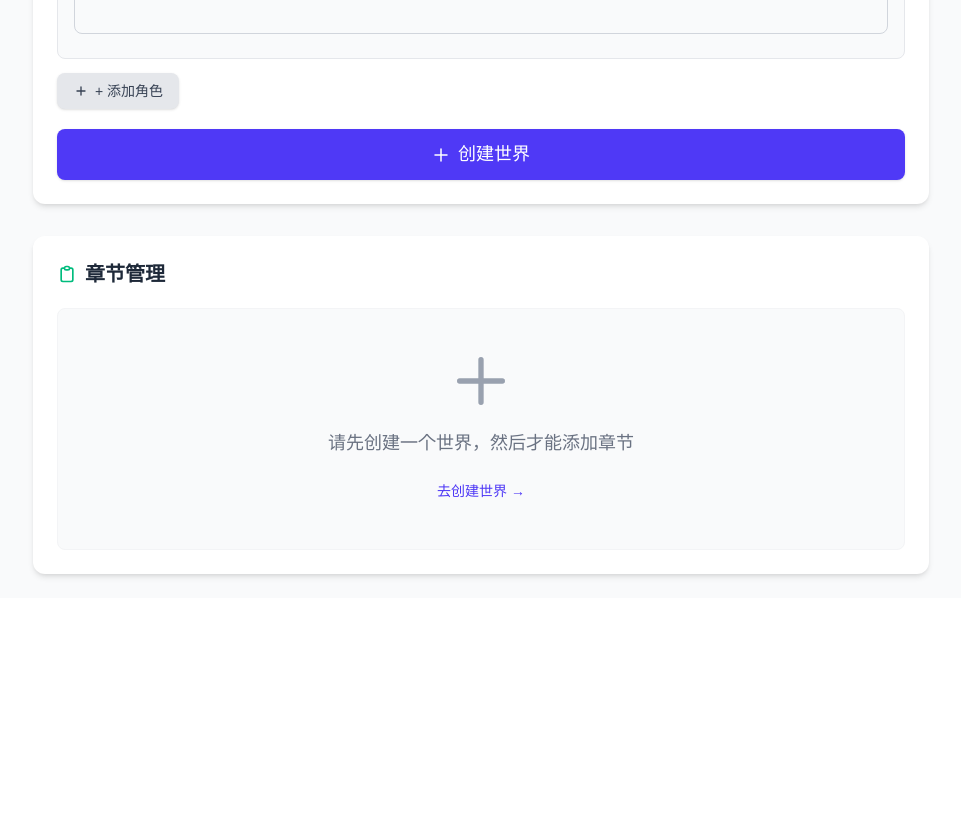
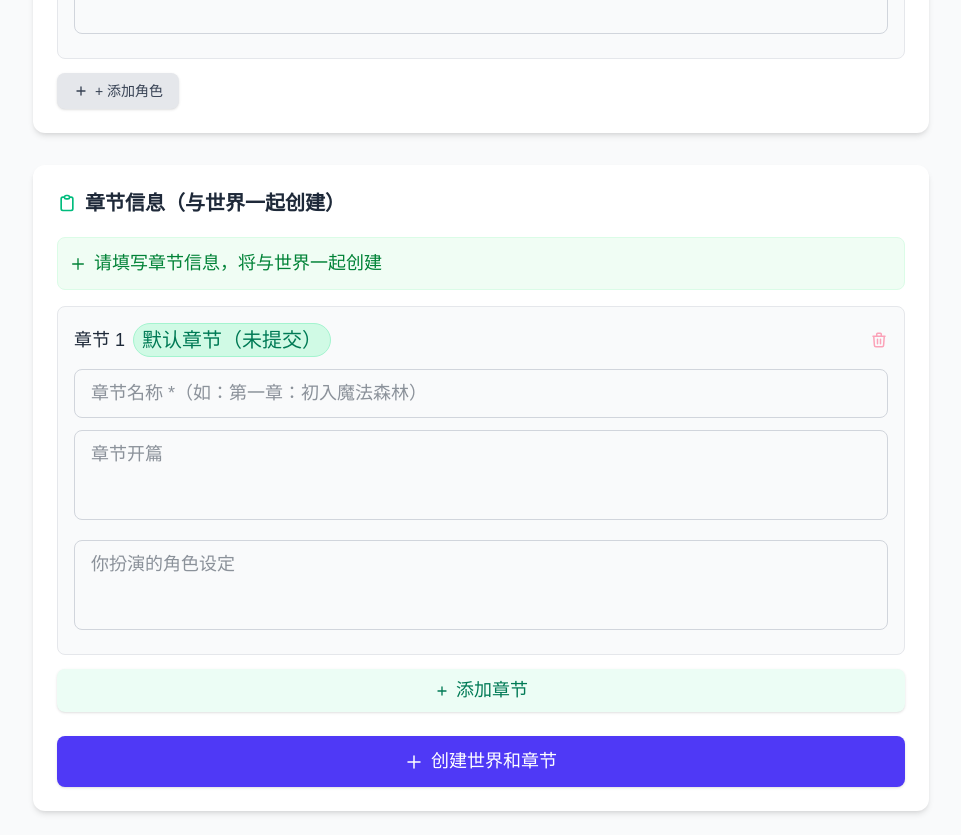
Before and after one commit to Xiangbingyu/ai-fantasy-assistant-frontend, a Next.js app: page /hall/1/world-chapters in a window 1280 px wide. Shown: the part 2320-3155 px from the top of the page, without its empty margins (159-1120 px from the left). Before the commit the page ends 2918 px from the top, so only its background shows below. Built offline with nearby package versions, Linux system fonts and the light colour scheme.

Commit message:
feat(章节管理): 重构章节创建流程与世界创建合并
添加使用说明区域并优化章节管理逻辑
移除单独章节创建功能，改为与世界一起创建
增加章节名称必填校验和提示信息
优化公开世界模板引用时的权限控制

```diff
--- a/app/hall/[userId]/world-chapters/page.tsx
+++ b/app/hall/[userId]/world-chapters/page.tsx
@@ -34,8 +34,7 @@ export default function WorldChaptersPage() {
 
   // 新增：章节创建成功的Toast状态
   const [showChapterToast, setShowChapterToast] = useState(false);
-  // 新增：控制“添加新章节”按钮权限
-  const [hasCreatedChapters, setHasCreatedChapters] = useState(false);
+  // 移除hasCreatedChapters状态，不再需要单独控制添加章节按钮
   // 新增：章节删除加载状态（键=章节前端id，值=是否正在删除，防止重复点击）
   const [chapterDeletingIds, setChapterDeletingIds] = useState<Record<string, boolean>>({});
 
@@ -159,10 +158,13 @@ export default function WorldChaptersPage() {
     setError(null);
 
     try {
-      // 调用章节接口：需传入worldId和creator_user_id
-      const res = await fetch(
-        `/api/db/worlds/${worldId}/chapters?creator_user_id=${currentUserId}`
-      );
+      // 根据访问来源决定是否传递creator_user_id参数
+      // 从世界卡片进入时(enterFrom === 'card')不传递creator_user_id，这样非创造者也能看到章节
+      const url = enterFrom === 'card'
+        ? `/api/db/worlds/${worldId}/chapters`
+        : `/api/db/worlds/${worldId}/chapters?creator_user_id=${currentUserId}`;
+
+      const res = await fetch(url);
       if (!res.ok) throw new Error('加载章节数据失败');
 
       const chapterData = await res.json();
@@ -192,7 +194,7 @@ export default function WorldChaptersPage() {
       }
 
       setChapters(formattedChapters);
-      setHasCreatedChapters(formattedChapters.length > 0);
+      // 移除setHasCreatedChapters调用，因为该状态变量已删除
 
     } catch (err) {
       const errMsg = err instanceof Error ? err.message : '加载章节时发生未知错误';
@@ -327,7 +329,7 @@ export default function WorldChaptersPage() {
   });
 
 
-  // 2. 章节表单状态：初始化时apiId设为null
+  // 章节表单状态：只保留一个章节，与世界一起创建
   const [chapters, setChapters] = useState<ChapterForm[]>([
     {
       id: '1',
@@ -400,20 +402,17 @@ export default function WorldChaptersPage() {
     );
   };
 
-  // 3. 新增章节：apiId初始设为null
+  // 新增：添加章节函数
   const addChapter = () => {
-    const newId = Date.now().toString();
-    setChapters(prev => [
-      ...prev,
-      {
+    const newId = `chapter-${Date.now()}`;
+    setChapters(prev => [...prev, {
       id: newId,
-        apiId: null, // 新章节默认无apiId
+      apiId: null,
       name: '',
       opening: '',
       background: '',
       isSubmitted: false
-      }
-    ]);
+    }]);
   };
 
   // 【关键修改1】修改removeChapter：新增后端DELETE请求逻辑（保持不变）
@@ -462,15 +461,30 @@ export default function WorldChaptersPage() {
     }
   };
 
-  // 提交世界表单（修改：汇总7个对话主角设定项）
+  // 提交世界表单（修改：汇总7个对话主角设定项，支持创建多个章节）
   const handleCreateWorld = async () => {
 
   setError(null);
   setSuccess(null);
   setWorldLoading(true);
 
+  // 校验必填字段
   if (!worldForm.name.trim()) {
     setError('世界名称不能为空');
+    setWorldLoading(false);
+    return;
+  }
+
+  if (!protagonistName.trim()) {
+    setError('主角名字不能为空');
+    setWorldLoading(false);
+    return;
+  }
+
+  // 校验所有章节名称必填
+  const emptyNameChapters = chapters.filter(chapter => !chapter.name.trim());
+  if (emptyNameChapters.length > 0) {
+    setError('所有章节名称不能为空');
     setWorldLoading(false);
     return;
   }
@@ -486,13 +500,6 @@ export default function WorldChaptersPage() {
     { key: '行为逻辑', value: protagonistBehavior },
     { key: '心理特质', value: protagonistPsychology },
   ];
-  // 校验名字必填
-  if (!protagonistName.trim()) {
-    setError('主角名字不能为空');
-    setWorldLoading(false);
-    return;
-  }
-
 
   // 拼接格式：key###value|||key###value...（空值用"未填写"）
   // 注意：对字段值中的换行符进行转义处理，避免影响分隔符
@@ -517,6 +524,7 @@ export default function WorldChaptersPage() {
 
 
     try {
+      // 第一步：创建世界
       const worldResponse = await fetch('/api/db/worlds', {
         method: 'POST',
         headers: { 'Content-Type': 'application/json' },
@@ -552,43 +560,18 @@ export default function WorldChaptersPage() {
         console.log('用户与世界关联成功：', userWorldData);
       }
 
-      setSuccess('世界创建成功，已自动关联你的参与身份！');
-      setCurrentWorldId(worldId);
+      // 第二步：创建世界成功后，批量创建所有章节
+      const createdChapters = [];
 
-    } catch (err) {
-      setError(err instanceof Error ? err.message : '创建世界或关联身份时发生错误');
-    } finally {
-      setWorldLoading(false);
-    }
-  };
-
-  // 4. 提交章节表单：创建章节 + 发送章节消息（保持不变）
-  const handleCreateChapters = async () => {
-    setError(null);
-    setSuccess(null);
-    setChapterLoading(true);
-
-    // 筛选未提交且名称不为空的章节
-    const unSubmittedChapters = chapters.filter(ch => !ch.isSubmitted && ch.name.trim());
-    if (unSubmittedChapters.length === 0) {
-      setError('没有新的章节可提交（已提交的章节不会重复创建）');
-      setChapterLoading(false);
-      return;
-    }
-
-    try {
-      // 遍历提交未提交的章节，创建章节 + 发送消息
-      for (const chapter of unSubmittedChapters) {
-        // --------------------------
-        // 第一步：创建章节（原有逻辑）
-        // --------------------------
+      for (let i = 0; i < chapters.length; i++) {
+        const chapter = chapters[i];
         const chapterPayload: CreateChapterPayload = {
-          world_id: currentWorldId!,
+          world_id: worldId,
           creator_user_id: currentUserId,
           name: chapter.name,
           opening: chapter.opening,
           background: chapter.background,
-          is_default: chapters.indexOf(chapter) === 0,
+          is_default: i === 0, // 第一个章节设为默认章节
           origin_chapter_id: null
         };
 
@@ -600,70 +583,59 @@ export default function WorldChaptersPage() {
 
         const chapterData = await chapterResponse.json();
         if (!chapterResponse.ok) {
-          throw new Error(chapterData.error || `创建章节 "${chapter.name}" 失败`);
+          throw new Error(chapterData.error || `创建章节失败: ${chapter.name}`);
         }
 
-        // 拿到章节真实ID（chapterData.id 即接口返回的 chapter_id）
+        // 拿到章节真实ID
         const realChapterId = chapterData.id;
         console.log(`章节 "${chapter.name}" 创建成功，真实ID：${realChapterId}`);
+        createdChapters.push({ ...chapter, apiId: realChapterId, isSubmitted: true });
 
-        // --------------------------
-        // 第二步：创建章节成功后，发送章节消息（新增逻辑）
-        // --------------------------
-        // 1. 构建消息Payload（按接口要求）
+        // 第三步：为每个章节创建初始消息
+        if (chapter.opening) {
           const messagePayload = {
-          user_id: currentUserId, // 发送者ID（当前用户）
-          role: "user", // 角色（固定为user，按接口示例）
-          // 消息内容：结合章节开篇和背景，生成初始请求（可自定义）
+            user_id: currentUserId,
+            role: "user",
             content: `${chapter.opening || '无'}`,
-          create_time: new Date().toISOString() // 当前时间（ISO格式）
+            create_time: new Date().toISOString()
           };
 
-        // 2. 发送消息请求（URL替换为真实chapter_id）
           const messageResponse = await fetch(`/api/db/chapters/${realChapterId}/messages`, {
             method: 'POST',
             headers: { 'Content-Type': 'application/json' },
             body: JSON.stringify(messagePayload)
           });
 
-        // 3. 处理消息响应（单独捕获错误，不影响章节创建）
           if (messageResponse.ok) {
             const messageData = await messageResponse.json();
-          console.log(`章节 "${chapter.name}" 消息发送成功：`, messageData);
+            console.log(`章节消息发送成功：`, messageData);
           } else {
             const messageError = await messageResponse.json();
-          console.warn(`章节 "${chapter.name}" 消息发送失败：`, messageError.error || '未知错误');
+            console.warn(`章节消息发送失败：`, messageError.error || '未知错误');
+          }
+        }
       }
 
-        // --------------------------
-        // 第三步：更新章节状态（原有逻辑）
-        // --------------------------
-        setChapters(prev =>
-          prev.map(ch =>
-            ch.id === chapter.id
-              ? { ...ch, apiId: realChapterId, isSubmitted: true } // 存储真实ID
-              : ch
-          )
-        );
+      // 更新前端状态
+      setCurrentWorldId(worldId);
+      setChapters(createdChapters);
+      // 如果用户是从公开世界卡片进入的，创建后更新状态为新建模式
+      if (enterFrom === 'card') {
+        setEnterFrom('new');
       }
 
-      // 所有章节处理完成后的反馈
-      setHasCreatedChapters(true);
-      setSuccess(`成功创建 ${unSubmittedChapters.length} 个章节，并自动发送初始消息！`);
+      setSuccess('世界和章节创建成功！');
       setShowChapterToast(true);
       setTimeout(() => setShowChapterToast(false), 3000);
-      document.querySelector('.bg-emerald-50')?.scrollIntoView({
-        behavior: 'smooth',
-        block: 'start'
-      });
 
     } catch (err) {
-      // 捕获章节创建错误（消息错误不进入此处）
-      setError(err instanceof Error ? err.message : '创建章节时发生错误');
+      setError(err instanceof Error ? err.message : '创建世界或章节时发生错误');
     } finally {
-      setChapterLoading(false);
+      setWorldLoading(false);
     }
   };
+
+  // 移除handleCreateChapters函数，章节将与世界一起创建
 
   // 5. 章节跳转方法：拼接路径（/hall/用户ID/章节ID）（保持不变）
   const goToChapter = (chapterId: number) => {
@@ -736,6 +708,29 @@ export default function WorldChaptersPage() {
         <h1 className="text-2xl md:text-3xl font-bold text-gray-800 dark:text-white mb-8 pb-2 border-b border-gray-200 dark:border-gray-700">
           世界与章节管理
         </h1>
+
+        {/* 标题下方的提示区域 - 整合两个提示 */}
+        <div className="space-y-4">
+          {/* 侧边栏进入提示 */}
+          {enterFrom === 'sidebar' && (
+            <div className="bg-blue-50 dark:bg-blue-900/30 text-blue-700 dark:text-blue-300 p-3 rounded-lg border border-blue-100 dark:border-blue-800/50">
+              <svg className="w-4 h-4 inline-block mr-2" fill="none" stroke="currentColor" viewBox="0 0 24 24">
+                <path strokeLinecap="round" strokeLinejoin="round" strokeWidth="2" d="M13 16h-1v-4h-1m1-4h.01M21 12a9 9 0 11-18 0 9 9 0 0118 0z"></path>
+              </svg>
+              欢迎回到你的世界！你可以直接进入你的章节，如果想要修改，需在修改完成后点击「创建世界和章节」
+            </div>
+          )}
+
+          {/* 公开世界模板引用提示 - 模仿侧边栏提示格式但保持黄色 */}
+          {enterFrom === 'card' && currentWorldId && (
+            <div className="bg-amber-50 dark:bg-amber-900/30 text-amber-700 dark:text-amber-300 p-3 rounded-lg border border-amber-100 dark:border-amber-800/50">
+              <svg className="w-4 h-4 inline-block mr-2" fill="none" stroke="currentColor" viewBox="0 0 24 24" xmlns="http://www.w3.org/2000/svg">
+                <path strokeLinecap="round" strokeLinejoin="round" strokeWidth="2" d="M13 16h-1v-4h-1m1-4h.01M21 12a9 9 0 11-18 0 9 9 0 0118 0z"></path>
+              </svg>
+              您正在引用公开世界模板（ID: {currentWorldId}），点击「创建世界和章节」按钮即可进入您的世界
+            </div>
+          )}
+        </div>
 
         {/* 提示区域（保持不变） */}
         {error && (
@@ -1003,29 +998,11 @@ export default function WorldChaptersPage() {
               </button>
             </div>
 
-            <button
-              onClick={handleCreateWorld}
-              disabled={worldLoading}
-              className="w-full py-3 bg-indigo-600 text-white rounded-lg hover:bg-indigo-700 dark:bg-indigo-500 dark:hover:bg-indigo-600 disabled:opacity-50 disabled:cursor-not-allowed transition-all duration-200 font-medium shadow-sm flex items-center justify-center gap-2"
-            >
-              {worldLoading ? (
-                <>
-                  <svg className="w-4.5 h-4.5 animate-spin" fill="none" stroke="currentColor" viewBox="0 0 24 24" xmlns="http://www.w3.org/2000/svg ">
-                    <path strokeLinecap="round" strokeLinejoin="round" strokeWidth="2" d="M4 4v5h.582m15.356 2A8.001 8.001 0 004.582 9m0 0H9m11 11v-5h-.581m0 0a8.003 8.003 0 01-15.357-2m15.357 2H15"></path>
-                  </svg>
-                  创建中...
-                </>
-              ) : (
-                <>
-                  <svg className="w-4.5 h-4.5" fill="none" stroke="currentColor" viewBox="0 0 24 24" xmlns="http://www.w3.org/2000/svg ">
-                  <path strokeLinecap="round" strokeLinejoin="round" strokeWidth="2" d="M12 4v16m8-8H4"></path>
-                </svg>
-                  创建世界
-                </>
-              )}
-            </button>
+
           </div>
         </div>
+
+
 
         {/* 章节管理板块：关键修改2——删除按钮添加enterFrom权限控制 */}
         <div className="bg-white dark:bg-gray-800 rounded-xl shadow-md p-6 transition-all duration-300 hover:shadow-lg">
@@ -1033,33 +1010,25 @@ export default function WorldChaptersPage() {
             <svg className="w-5 h-5 text-emerald-500 dark:text-emerald-400" fill="none" stroke="currentColor" viewBox="0 0 24 24" xmlns="http://www.w3.org/2000/svg ">
               <path strokeLinecap="round" strokeLinejoin="round" strokeWidth="2" d="M9 5H7a2 2 0 00-2 2v12a2 2 0 002 2h10a2 2 0 002-2V7a2 2 0 00-2-2h-2M9 5a2 2 0 002 2h2a2 2 0 002-2M9 5a2 2 0 012-2h2a2 2 0 012 2"></path>
             </svg>
-            章节管理
+            章节信息（与世界一起创建）
           </h2>
 
-          {/* 根据 from 显示不同提示（保持不变） */}
-          {enterFrom === 'sidebar' && (
-            <div className="bg-blue-50 dark:bg-blue-900/30 text-blue-700 dark:text-blue-300 p-3 rounded-lg mb-4 border border-blue-100 dark:border-blue-800/50">
+          {/* 新建世界提示（保留） */}
+          {enterFrom === 'new' && (
+            <div className="bg-green-50 dark:bg-green-900/30 text-green-700 dark:text-green-300 p-3 rounded-lg mb-4 border border-green-100 dark:border-green-800/50">
               <svg className="w-4 h-4 inline-block mr-2" fill="none" stroke="currentColor" viewBox="0 0 24 24">
-                <path strokeLinecap="round" strokeLinejoin="round" strokeWidth="2" d="M13 16h-1v-4h-1m1-4h.01M21 12a9 9 0 11-18 0 9 9 0 0118 0z"></path>
+                <path strokeLinecap="round" strokeLinejoin="round" strokeWidth="2" d="M12 4v16m8-8H4"></path>
               </svg>
-              欢迎回到你的世界！可继续编辑已有的章节内容
-            </div>
-          )}
-          {enterFrom === 'card' && (
-            <div className="bg-purple-50 dark:bg-purple-900/30 text-purple-700 dark:text-purple-300 p-3 rounded-lg mb-4 border border-purple-100 dark:border-purple-800/50">
-              <svg className="w-4 h-4 inline-block mr-2" fill="none" stroke="currentColor" viewBox="0 0 24 24">
-                <path strokeLinecap="round" strokeLinejoin="round" strokeWidth="2" d="M15 12a3 3 0 11-6 0 3 3 0 016 0z"></path>
-                <path strokeLinecap="round" strokeLinejoin="round" strokeWidth="2" d="M2.458 12C3.732 7.943 7.523 5 12 5c4.478 0 8.268 2.943 9.542 7-1.274 4.057-5.064 7-9.542 7-4.477 0-8.268-2.943-9.542-7z"></path>
-              </svg>
-              你正在编辑公开世界，修改后将同步更新公开内容
+              请填写章节信息，将与世界一起创建
             </div>
           )}
 
-          {currentWorldId ? (
           <div className="space-y-5">
+            {currentWorldId && (
               <p className="text-sm text-gray-500 dark:text-gray-400 bg-gray-50 dark:bg-gray-800/50 px-3 py-2 rounded-lg border border-gray-100 dark:border-gray-700">
                 <span className="font-medium text-gray-600 dark:text-gray-300">当前编辑的世界 ID:</span> {currentWorldId}
               </p>
+            )}
 
             {/* 章节列表：【关键修改】删除按钮添加enterFrom === 'card' 禁用条件 */}
             {chapters.map((chapter, index) => (
@@ -1086,11 +1055,11 @@ export default function WorldChaptersPage() {
 
                   {/* 操作按钮组：删除 + 跳转 */}
                   <div className="flex gap-2">
-                      {/* 跳转按钮：仅当apiId存在（章节已创建成功）时显示 */}
-                      {chapter.apiId && (
+                    {/* 跳转按钮：仅当apiId存在且用户是世界创作者时显示 */}
+                    {chapter.apiId && enterFrom !== 'card' && (
                       <button
                         type="button"
-                          onClick={() => chapter.apiId != null && goToChapter(chapter.apiId)} // 仅在 apiId 存在时跳转
+                        onClick={() => chapter.apiId != null && goToChapter(chapter.apiId)}
                         className="text-sm bg-blue-50 dark:bg-blue-900/30 text-blue-700 dark:text-blue-300 px-3 py-1.5 rounded-lg hover:bg-blue-100 dark:hover:bg-blue-900/50 transition-colors"
                       >
                         进入章节
@@ -1101,7 +1070,7 @@ export default function WorldChaptersPage() {
                     <button
                       type="button"
                       onClick={() => removeChapter(chapter.id)}
-                        disabled={chapters.length <= 1 || chapterDeletingIds[chapter.id] || enterFrom === 'card'}
+                      disabled={chapters.length <= 1 || chapterDeletingIds[chapter.id] || enterFrom === 'card' || !currentWorldId}
                       className={`text-sm text-rose-500 dark:text-rose-400 hover:text-rose-700 dark:hover:text-rose-300 disabled:opacity-40 disabled:cursor-not-allowed transition-colors ${chapterDeletingIds[chapter.id] ? 'animate-pulse' : ''}`}
                       aria-label={`删除章节 ${index + 1}`}
                     >
@@ -1147,61 +1116,44 @@ export default function WorldChaptersPage() {
               </div>
             ))}
 
-              {/* 章节操作按钮（保持不变） */}
-              <div className="flex gap-3">
+            {/* 移除章节操作按钮，章节将与世界一起创建 */}
+
+            {/* 章节列表下方的添加章节按钮 */}
             <button
               type="button"
               onClick={addChapter}
-                  disabled={!hasCreatedChapters}
-                  className="flex-1 py-2.5 bg-gray-200 dark:bg-gray-700 text-gray-700 dark:text-gray-300 rounded-lg hover:bg-gray-300 dark:hover:bg-gray-600 transition-all duration-200 flex items-center justify-center gap-1.5 text-sm shadow-sm disabled:opacity-50 disabled:cursor-not-allowed"
+              className="mb-4 px-4 py-2 bg-emerald-50 dark:bg-emerald-900/30 text-emerald-700 dark:text-emerald-300 rounded-lg hover:bg-emerald-100 dark:hover:bg-emerald-900/50 transition-all duration-200 flex items-center gap-1.5 shadow-sm w-full justify-center"
             >
               <svg className="w-4 h-4" fill="none" stroke="currentColor" viewBox="0 0 24 24" xmlns="http://www.w3.org/2000/svg ">
                 <path strokeLinecap="round" strokeLinejoin="round" strokeWidth="2" d="M12 6v6m0 0v6m0-6h6m-6 0H6"></path>
               </svg>
-                  + 添加新章节
+              添加章节
             </button>
 
+            {/* 创建世界和章节按钮 */}
             <button
-                  onClick={handleCreateChapters}
-                  disabled={chapterLoading}
-                  className="flex-1 py-2.5 bg-emerald-600 text-white rounded-lg hover:bg-emerald-700 dark:bg-emerald-500 dark:hover:bg-emerald-600 disabled:opacity-50 disabled:cursor-not-allowed transition-all duration-200 flex items-center justify-center gap-1.5 text-sm shadow-sm"
+              onClick={handleCreateWorld}
+              disabled={worldLoading}
+              className="w-full py-3 bg-indigo-600 text-white rounded-lg hover:bg-indigo-700 dark:bg-indigo-500 dark:hover:bg-indigo-600 disabled:opacity-50 disabled:cursor-not-allowed transition-all duration-200 font-medium shadow-sm flex items-center justify-center gap-2 mt-6"
             >
-                  {chapterLoading ? (
+              {worldLoading ? (
                 <>
-                      <svg className="w-4 h-4 animate-spin" fill="none" stroke="currentColor" viewBox="0 0 24 24" xmlns="http://www.w3.org/2000/svg ">
+                  <svg className="w-4.5 h-4.5 animate-spin" fill="none" stroke="currentColor" viewBox="0 0 24 24" xmlns="http://www.w3.org/2000/svg ">
                     <path strokeLinecap="round" strokeLinejoin="round" strokeWidth="2" d="M4 4v5h.582m15.356 2A8.001 8.001 0 004.582 9m0 0H9m11 11v-5h-.581m0 0a8.003 8.003 0 01-15.357-2m15.357 2H15"></path>
                   </svg>
                   创建中...
                 </>
               ) : (
                 <>
-                      <svg className="w-4 h-4" fill="none" stroke="currentColor" viewBox="0 0 24 24" xmlns="http://www.w3.org/2000/svg ">
-                        <path strokeLinecap="round" strokeLinejoin="round" strokeWidth="2" d="M5 13l4 4L19 7"></path>
+                  <svg className="w-4.5 h-4.5" fill="none" stroke="currentColor" viewBox="0 0 24 24" xmlns="http://www.w3.org/2000/svg ">
+                  <path strokeLinecap="round" strokeLinejoin="round" strokeWidth="2" d="M12 4v16m8-8H4"></path>
                 </svg>
-                      创建章节
+                  创建世界和章节
                 </>
               )}
             </button>
           </div>
         </div>
-          ) : (
-            // 未创建世界提示（保持不变）
-            <div className="text-center py-10 bg-gray-50 dark:bg-gray-800/50 rounded-lg border border-gray-100 dark:border-gray-700 transition-all duration-300">
-              <div className="w-16 h-16 mx-auto mb-4 text-gray-400 dark:text-gray-500">
-                <svg fill="none" stroke="currentColor" viewBox="0 0 24 24" xmlns="http://www.w3.org/2000/svg ">
-                  <path strokeLinecap="round" strokeLinejoin="round" strokeWidth="2" d="M12 4v16m8-8H4"></path>
-                </svg>
-              </div>
-              <p className="text-gray-500 dark:text-gray-400 text-lg">请先创建一个世界，然后才能添加章节</p>
-              <button
-                onClick={() => document.querySelector('.bg-indigo-600')?.scrollIntoView({ behavior: 'smooth' })}
-                className="mt-4 px-4 py-2 text-sm text-indigo-600 dark:text-indigo-400 hover:text-indigo-800 dark:hover:text-indigo-300 transition-colors"
-              >
-                去创建世界 →
-              </button>
-            </div>
-          )}
-        </div>
       </div>
     </div>
   );
```
Also changed, not shown: app/hall/[userId]/page.tsx (+15 -0 lines). Lines whose indentation alone changed are shown as unchanged.
